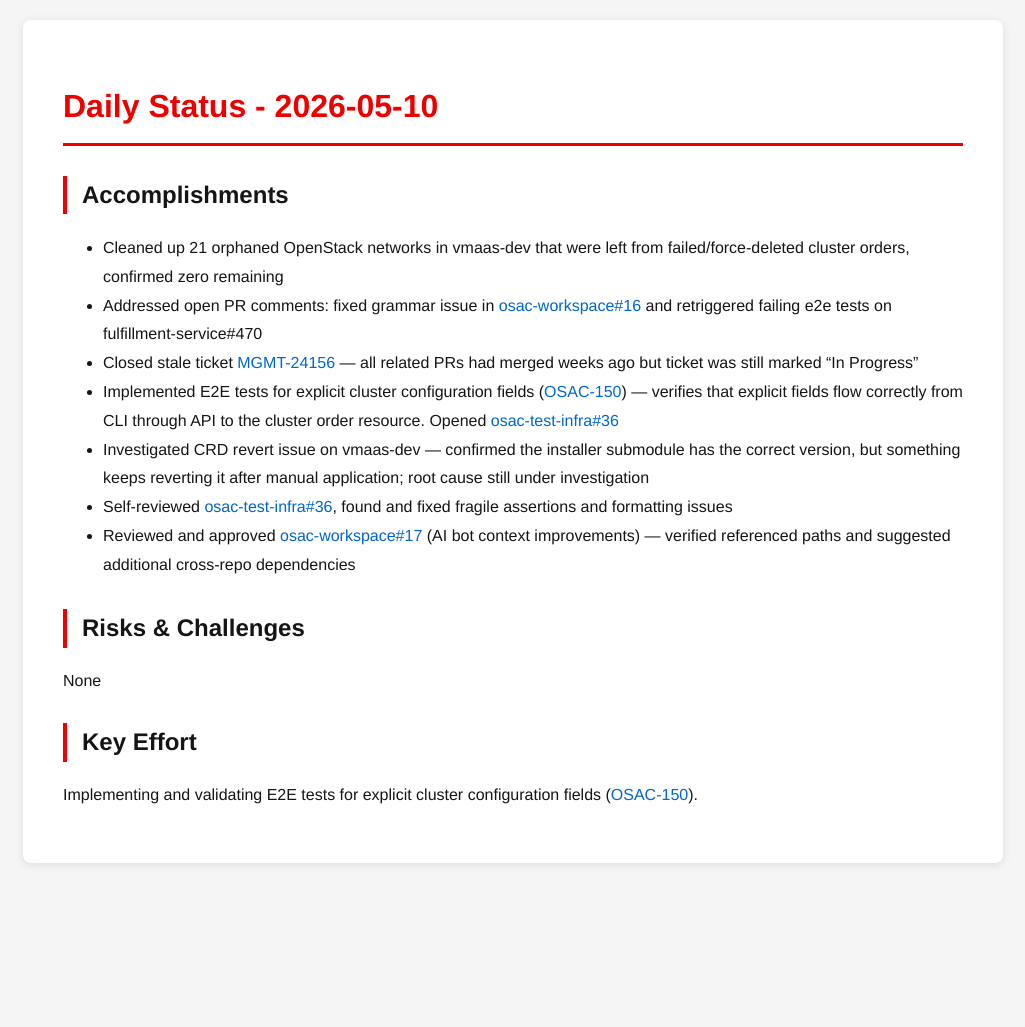
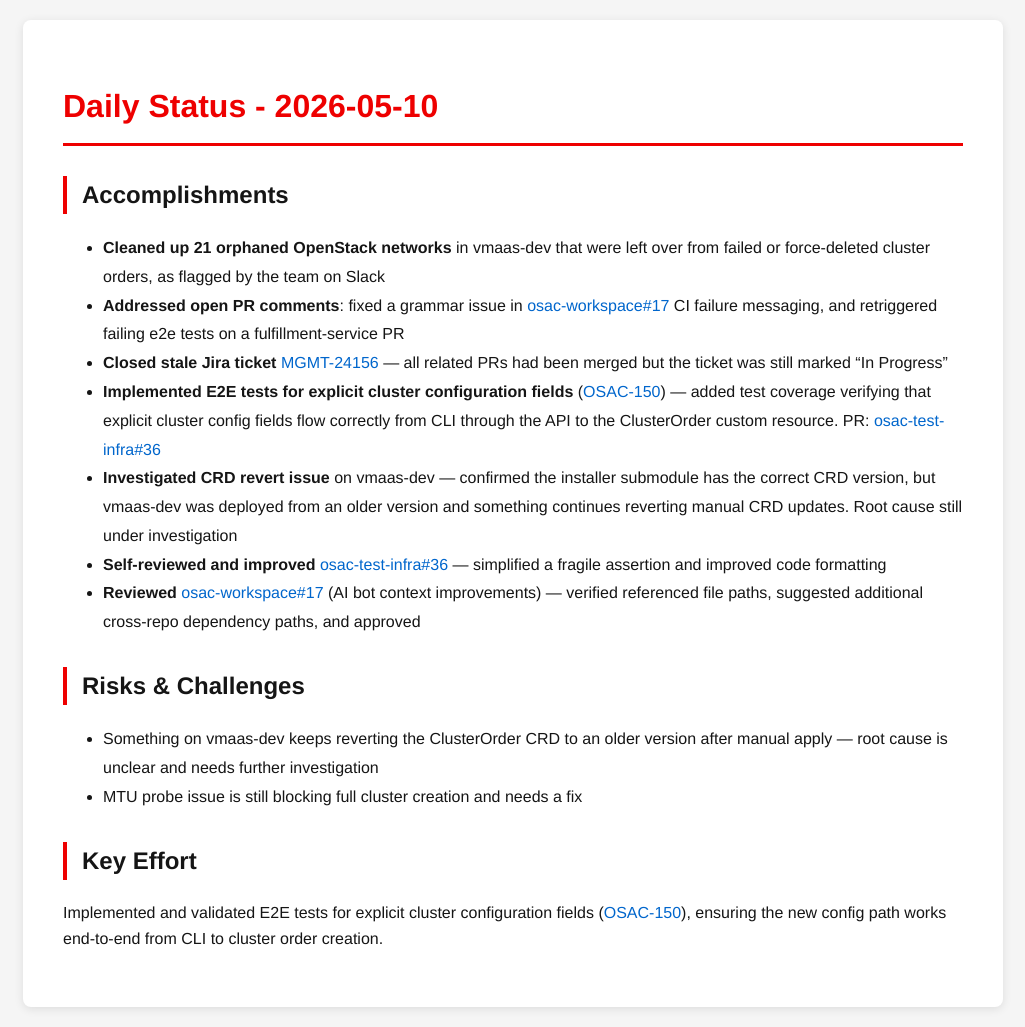
Before and after one commit to tzvatot/daily-status, a Jekyll site: the page built from 2026-05-10.md, in a window 1280 px wide. Shown: the whole page, without its empty margins (127-1152 px from the left). Built offline with Jekyll 4.4.1, drawn with Linux system fonts in a browser that asks for light colours; before the commit the page ends 900 px from its top, so only the background shows below that.

Commit message:
Daily status update - 2026-05-10

```diff
--- a/2026-05-10.md
+++ b/2026-05-10.md
@@ -7,16 +7,17 @@
 # Daily Status - 2026-05-10
 
 ## Accomplishments
-- Cleaned up 21 orphaned OpenStack networks in vmaas-dev that were left from failed/force-deleted cluster orders, confirmed zero remaining
-- Addressed open PR comments: fixed grammar issue in [osac-workspace#16](https://github.com/osac-project/osac-workspace/pull/16) and retriggered failing e2e tests on fulfillment-service#470
-- Closed stale ticket [MGMT-24156](https://issues.redhat.com/browse/MGMT-24156) — all related PRs had merged weeks ago but ticket was still marked "In Progress"
-- Implemented E2E tests for explicit cluster configuration fields ([OSAC-150](https://redhat.atlassian.net/browse/OSAC-150)) — verifies that explicit fields flow correctly from CLI through API to the cluster order resource. Opened [osac-test-infra#36](https://github.com/osac-project/osac-test-infra/pull/36)
-- Investigated CRD revert issue on vmaas-dev — confirmed the installer submodule has the correct version, but something keeps reverting it after manual application; root cause still under investigation
-- Self-reviewed [osac-test-infra#36](https://github.com/osac-project/osac-test-infra/pull/36), found and fixed fragile assertions and formatting issues
-- Reviewed and approved [osac-workspace#17](https://github.com/osac-project/osac-workspace/pull/17) (AI bot context improvements) — verified referenced paths and suggested additional cross-repo dependencies
+- **Cleaned up 21 orphaned OpenStack networks** in vmaas-dev that were left over from failed or force-deleted cluster orders, as flagged by the team on Slack
+- **Addressed open PR comments**: fixed a grammar issue in [osac-workspace#17](https://github.com/osac-project/osac-workspace/pull/17) CI failure messaging, and retriggered failing e2e tests on a fulfillment-service PR
+- **Closed stale Jira ticket** [MGMT-24156](https://issues.redhat.com/browse/MGMT-24156) — all related PRs had been merged but the ticket was still marked "In Progress"
+- **Implemented E2E tests for explicit cluster configuration fields** ([OSAC-150](https://redhat.atlassian.net/browse/OSAC-150)) — added test coverage verifying that explicit cluster config fields flow correctly from CLI through the API to the ClusterOrder custom resource. PR: [osac-test-infra#36](https://github.com/osac-project/osac-test-infra/pull/36)
+- **Investigated CRD revert issue** on vmaas-dev — confirmed the installer submodule has the correct CRD version, but vmaas-dev was deployed from an older version and something continues reverting manual CRD updates. Root cause still under investigation
+- **Self-reviewed and improved** [osac-test-infra#36](https://github.com/osac-project/osac-test-infra/pull/36) — simplified a fragile assertion and improved code formatting
+- **Reviewed** [osac-workspace#17](https://github.com/osac-project/osac-workspace/pull/17) (AI bot context improvements) — verified referenced file paths, suggested additional cross-repo dependency paths, and approved
 
 ## Risks & Challenges
-None
+- Something on vmaas-dev keeps reverting the ClusterOrder CRD to an older version after manual apply — root cause is unclear and needs further investigation
+- MTU probe issue is still blocking full cluster creation and needs a fix
 
 ## Key Effort
-Implementing and validating E2E tests for explicit cluster configuration fields ([OSAC-150](https://redhat.atlassian.net/browse/OSAC-150)).
+Implemented and validated E2E tests for explicit cluster configuration fields ([OSAC-150](https://redhat.atlassian.net/browse/OSAC-150)), ensuring the new config path works end-to-end from CLI to cluster order creation.
```
